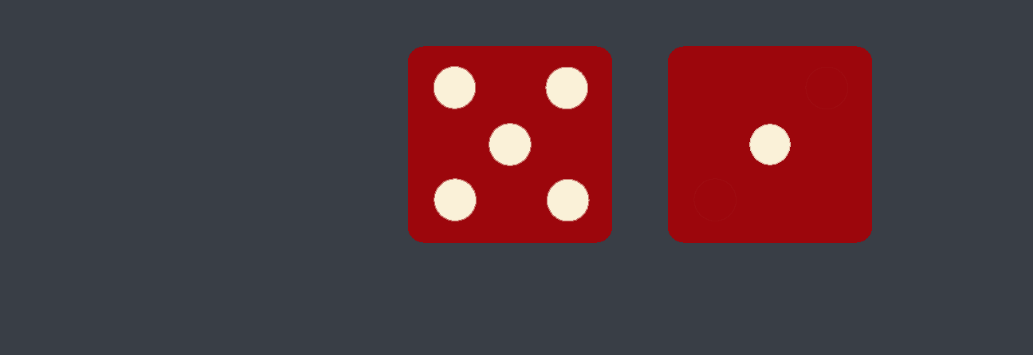
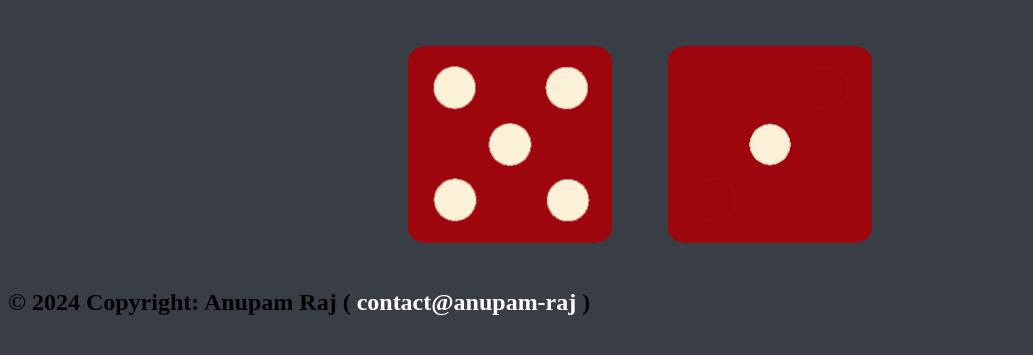
Before and after one commit to anupamraj0900/DiceNexus, a plain HTML site: page index.html in a window 1280 px wide. Shown: the part 359-714 px from the top of the page, without its empty margins (0-1033 px from the left). Drawn offline with Linux system fonts and the light colour scheme; files whose address does not match are found by name.

Commit message:
Update index.html

```diff
--- a/index.html
+++ b/index.html
@@ -23,6 +23,22 @@
         <img class="img2" src="/Users/anupamraj/Downloads/moonlight-films-main/s03/Dicee+Challenge+-+Starting+Files (1)/images/dice6.png" />
       </div>
     </div>
+                        <br>
+
+
+                 <h2>© 2024 Copyright: Anupam Raj (<a href = "mailto:anupam.raj1@outlook.com" >
+contact@anupam-raj
+</a>)
+<style >
+a:link {
+  color: white;
+  background-color: transparent;
+  text-decoration: none;
+}
+
+
+</style>
+                </h2>
 
   <script src="index.js"> </script>
 
```
